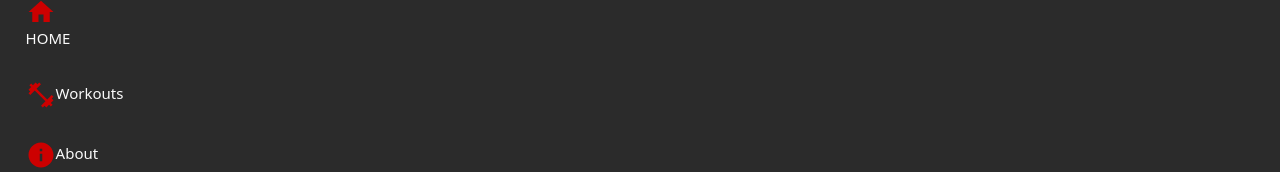
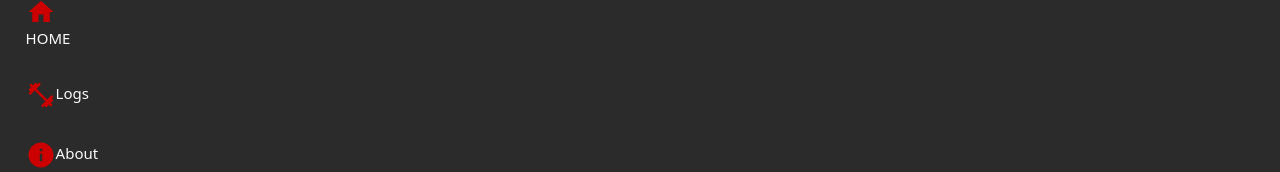
Before and after one commit to angelocarlos232/Thesis-Fitness, a React (Vite) app in the folder client/: page / in a window 1280 px wide. Shown: the part 193-365 px from the top of the page. Built offline with nearby package versions, Linux system fonts and the light colour scheme.

Commit message:
finalized everything before starting logs page

```diff
--- a/client/src/components/menu/Menu.jsx
+++ b/client/src/components/menu/Menu.jsx
@@ -76,7 +76,7 @@ const Menu = () => {
               <li className='flex items-center'>
                 <span className="icon-red"><FitnessCenterIcon style={{ fontSize: 30 }} /></span>
                 <Link to={`/workouts/${userId}`}>
-                <button><p className='ml-3'>Workouts</p></button></Link>
+                <button><p className='ml-3'>Logs</p></button></Link>
               </li>
               <li className='flex items-center'>
                 <span className="icon-red"><InfoIcon style={{ fontSize: 30 }} /></span>
```
